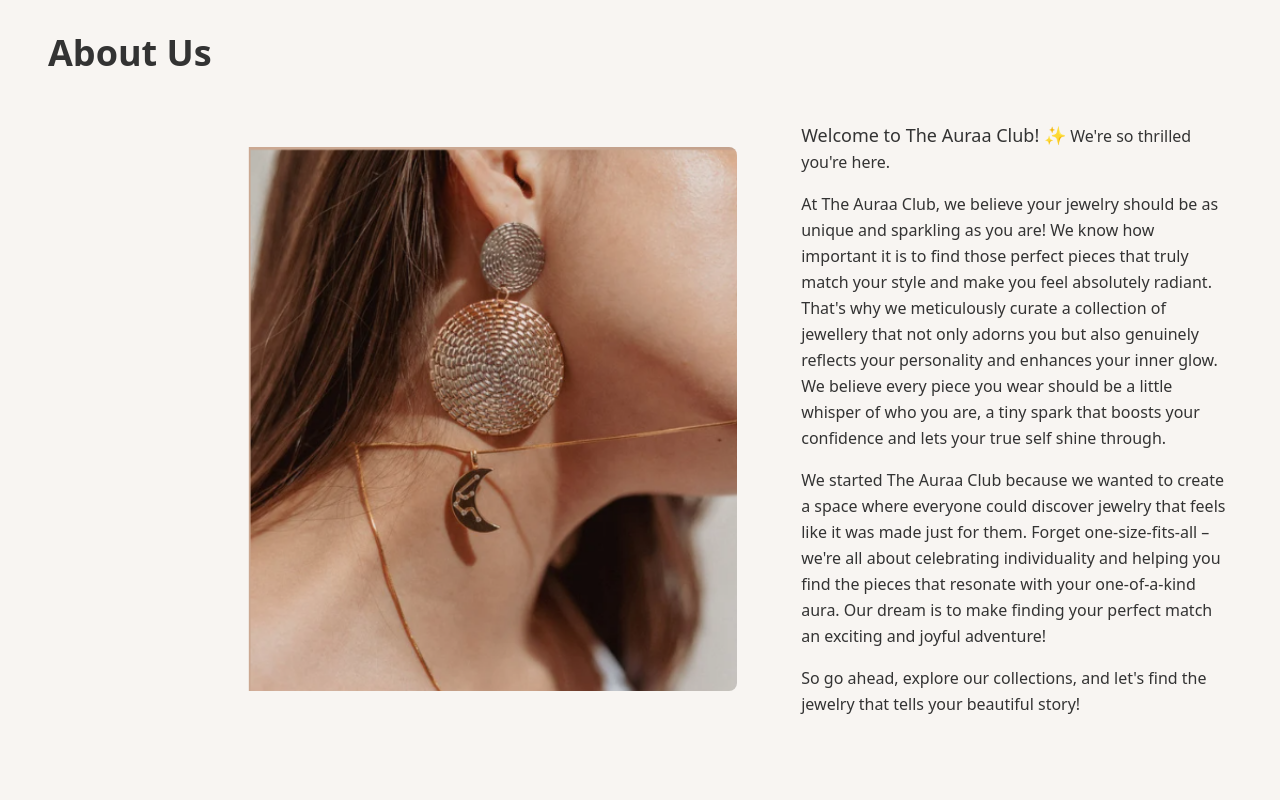
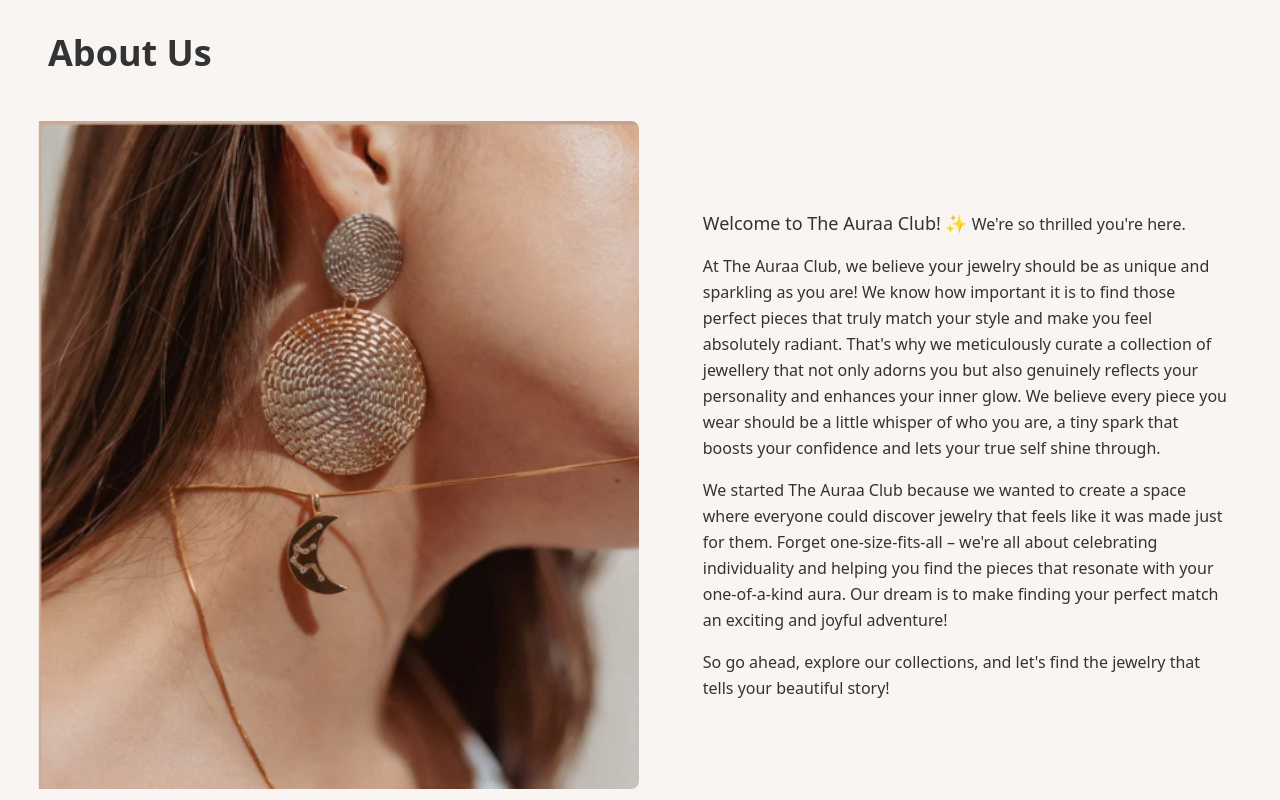
Before and after one commit to HardikDhawan9311/Aura-Club, a React (Vite) app in the folder Aura-Club/: page /OurStory in a window 1280 px wide. Shown: the part 940-1740 px from the top of the page. Built offline with nearby package versions, Linux system fonts and the light colour scheme.

Commit message:
our story page

```diff
--- a/Aura-Club/src/pages/OurStory.jsx
+++ b/Aura-Club/src/pages/OurStory.jsx
@@ -51,13 +51,14 @@
 
           <div className="flex flex-col md:flex-row items-center justify-center gap-x-16">
             {/* Left Column: Image (Corrected width) */}
-            <div className="md:w-4/5 w-full">
+            <div className="md:w-4/5 w-full md:-ml-64 -ml-48">
               <img
                 src={aboutImage}
                 alt="About Jewelry"
-                className="w-full rounded-lg" // Added rounded-lg for softer corners
+                className="w-full rounded-lg"
               />
             </div>
+
 
             {/* Right Column: Text Content */}
             <div className="md:w-6/12 w-full text-left text-[16px] leading-relaxed mt-8 md:mt-0">
```
